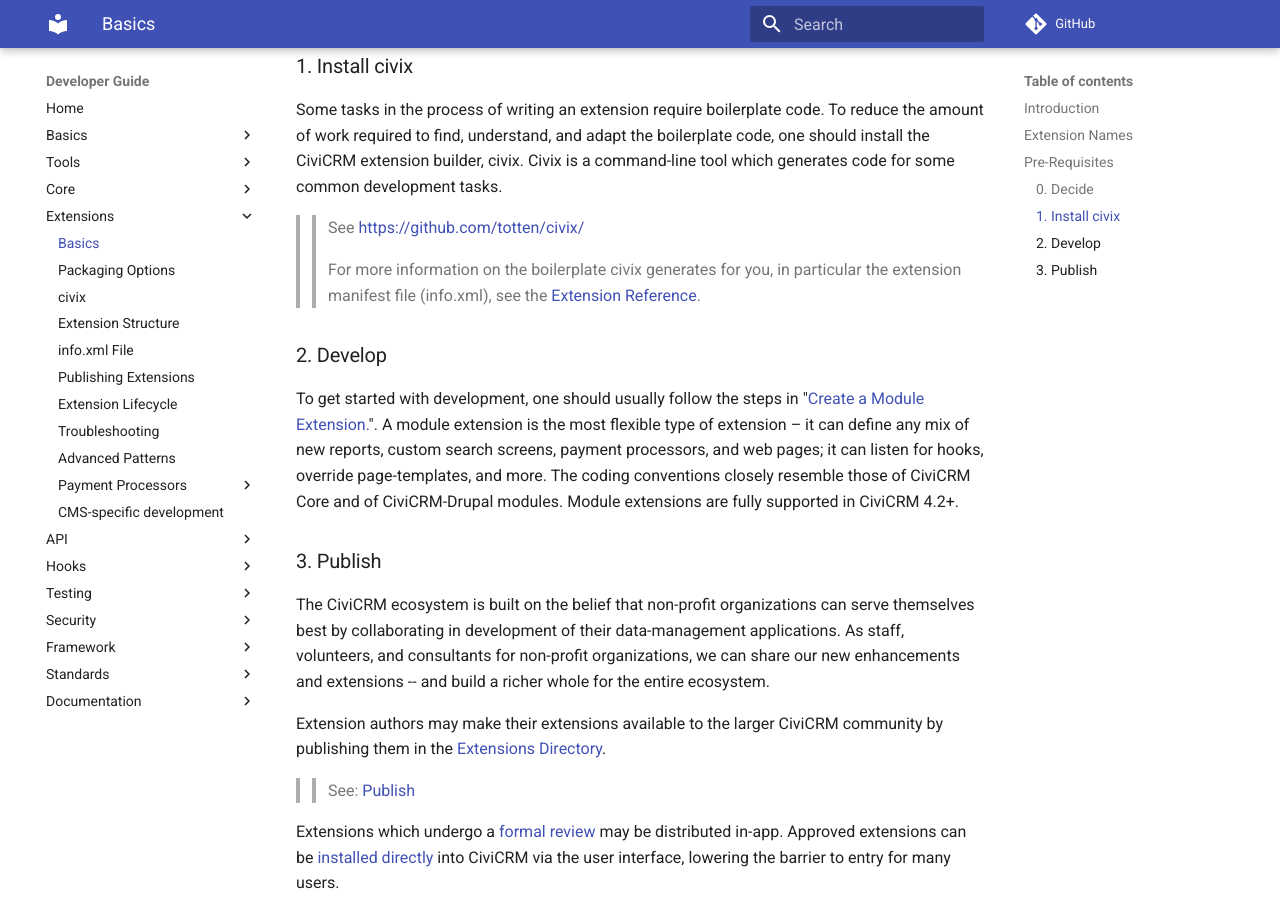
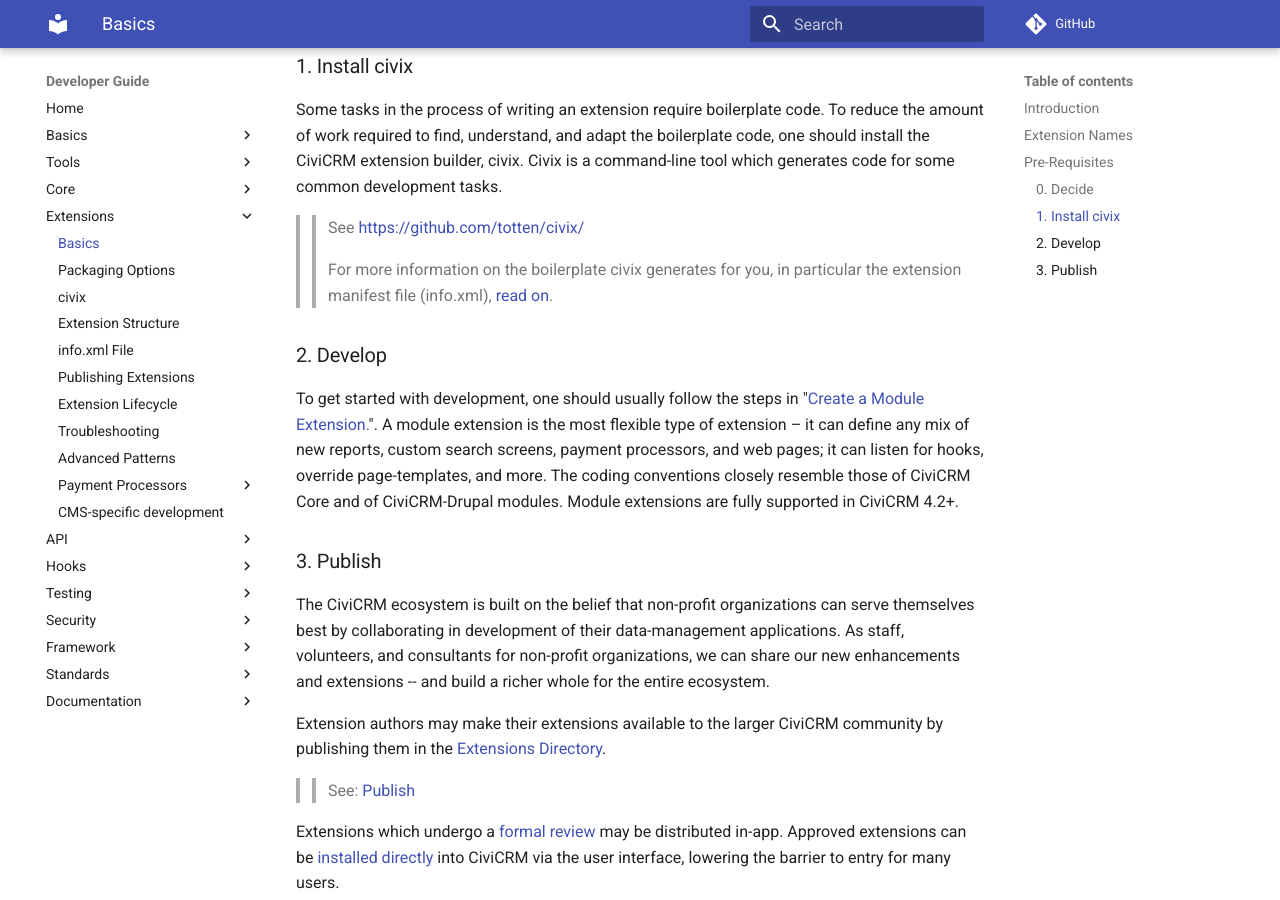
Before and after one commit to civicrm/civicrm-dev-docs, an MkDocs documentation site: the page built from docs/extensions/index.md, in a window 1280 px wide and 900 px high, scrolled down 1385 px. Built offline with MkDocs 1.6.1 and Material for MkDocs 9.7.7, drawn with Linux system fonts in a browser that asks for light colours; comment, search, counter and statistics services are not loaded; old or Windows-style settings are respelled for this version of MkDocs.

Commit message:
Updated link to info.xml reference
Page should not link to itself.

```diff
--- a/docs/extensions/index.md
+++ b/docs/extensions/index.md
@@ -35,7 +35,7 @@
 
 >> See [https://github.com/totten/civix/](https://github.com/totten/civix/)
 
->> For more information on the boilerplate civix generates for you, in particular the extension manifest file (info.xml), see the [Extension Reference](/extensions/index.md).
+>> For more information on the boilerplate civix generates for you, in particular the extension manifest file (info.xml), [read on](/extensions/info-xml.md).
 
 ### 2. Develop
 To get started with development, one should usually follow the steps in "[Create a Module Extension.](/extensions/civix.md#generate-module)". A module extension is the most flexible type of extension – it can define any mix of new reports, custom search screens, payment processors, and web pages; it can listen for hooks, override page-templates, and more. The coding
```
